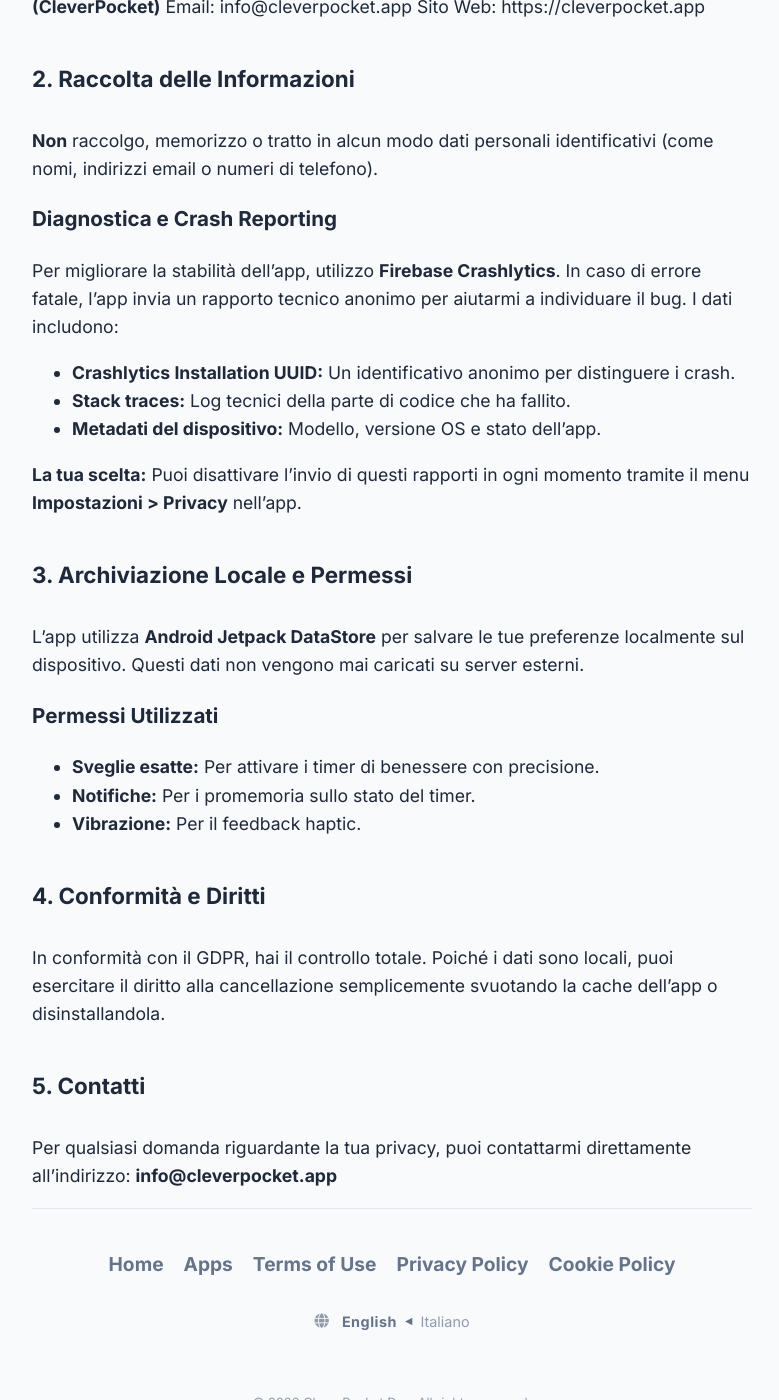
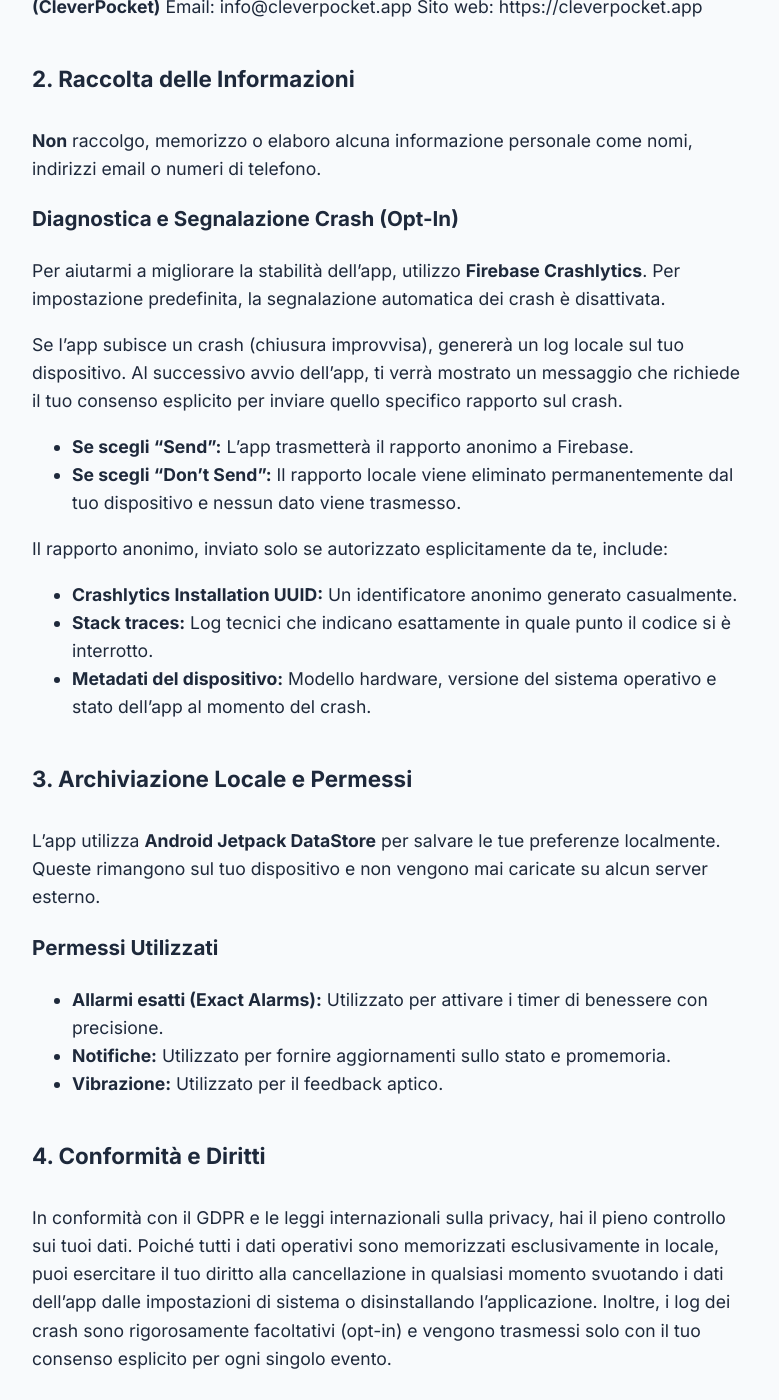
Before and after one commit to digitalcreat0r/sitoweb, a Jekyll site: the page built from policies/privacy-policy-screenrest_it.md, in a window 1280 px wide and 1400 px high, scrolled down 577 px. Shown: the whole window, without its empty margins (248-1027 px from the left). Built offline with Jekyll 4.4.1, drawn with Linux system fonts in a browser that asks for light colours; some of the changed text lies outside the part shown.

Commit message:
aggiornamento policy app

```diff
--- a/policies/privacy-policy-screenrest_it.md
+++ b/policies/privacy-policy-screenrest_it.md
@@ -9,35 +9,39 @@ back_text: Torna a ScreenRest
 
 *Ultimo aggiornamento: 15 maggio 2026*
 
-**ScreenRest** è un'applicazione sviluppata e gestita da **Oleksandr Bihansky** ("Io"), operante con il marchio **CleverPocket**. L'app è stata progettata seguendo il principio della "Privacy by Design": i tuoi dati appartengono a te. Questa applicazione è strutturata per funzionare interamente sul tuo dispositivo, garantendo stabilità tecnica e il massimo rispetto della tua privacy.
+**ScreenRest** è un'applicazione sviluppata e gestita da **Oleksandr Bihansky** ("io"), operante come **CleverPocket**. È costruita con un approccio "Privacy by Design": credo che i tuoi dati appartengano a te. Questa applicazione è progettata per funzionare principalmente sul tuo dispositivo, mantenendo elevati standard di stabilità tecnica e privacy.
 
 ## 1. Titolare del Trattamento
-Il titolare del trattamento dei dati per questa applicazione è:
+Il titolare del trattamento per questa applicazione è:
 **Oleksandr Bihansky (CleverPocket)**
 Email: {{ site.email }}
-Sito Web: {{ site.url }}
+Sito web: {{ site.url }}
 
 ## 2. Raccolta delle Informazioni
-**Non** raccolgo, memorizzo o tratto in alcun modo dati personali identificativi (come nomi, indirizzi email o numeri di telefono).
+**Non** raccolgo, memorizzo o elaboro alcuna informazione personale come nomi, indirizzi email o numeri di telefono.
 
-### Diagnostica e Crash Reporting
-Per migliorare la stabilità dell'app, utilizzo **Firebase Crashlytics**. In caso di errore fatale, l'app invia un rapporto tecnico anonimo per aiutarmi a individuare il bug. I dati includono:
-- **Crashlytics Installation UUID:** Un identificativo anonimo per distinguere i crash.
-- **Stack traces:** Log tecnici della parte di codice che ha fallito.
-- **Metadati del dispositivo:** Modello, versione OS e stato dell'app.
+### Diagnostica e Segnalazione Crash (Opt-In)
+Per aiutarmi a migliorare la stabilità dell'app, utilizzo **Firebase Crashlytics**. Per impostazione predefinita, la segnalazione automatica dei crash è disattivata.
 
-**La tua scelta:** Puoi disattivare l'invio di questi rapporti in ogni momento tramite il menu **Impostazioni > Privacy** nell'app.
+Se l'app subisce un crash (chiusura improvvisa), genererà un log locale sul tuo dispositivo. Al successivo avvio dell'app, ti verrà mostrato un messaggio che richiede il tuo consenso esplicito per inviare quello specifico rapporto sul crash.
+- **Se scegli "Send":** L'app trasmetterà il rapporto anonimo a Firebase.
+- **Se scegli "Don't Send":** Il rapporto locale viene eliminato permanentemente dal tuo dispositivo e nessun dato viene trasmesso.
+
+Il rapporto anonimo, inviato solo se autorizzato esplicitamente da te, include:
+- **Crashlytics Installation UUID:** Un identificatore anonimo generato casualmente.
+- **Stack traces:** Log tecnici che indicano esattamente in quale punto il codice si è interrotto.
+- **Metadati del dispositivo:** Modello hardware, versione del sistema operativo e stato dell'app al momento del crash.
 
 ## 3. Archiviazione Locale e Permessi
-L'app utilizza **Android Jetpack DataStore** per salvare le tue preferenze localmente sul dispositivo. Questi dati non vengono mai caricati su server esterni.
+L'app utilizza **Android Jetpack DataStore** per salvare le tue preferenze localmente. Queste rimangono sul tuo dispositivo e non vengono mai caricate su alcun server esterno.
 
 ### Permessi Utilizzati
-- **Sveglie esatte:** Per attivare i timer di benessere con precisione.
-- **Notifiche:** Per i promemoria sullo stato del timer.
-- **Vibrazione:** Per il feedback haptic.
+- **Allarmi esatti (Exact Alarms):** Utilizzato per attivare i timer di benessere con precisione.
+- **Notifiche:** Utilizzato per fornire aggiornamenti sullo stato e promemoria.
+- **Vibrazione:** Utilizzato per il feedback aptico.
 
 ## 4. Conformità e Diritti
-In conformità con il GDPR, hai il controllo totale. Poiché i dati sono locali, puoi esercitare il diritto alla cancellazione semplicemente svuotando la cache dell'app o disinstallandola.
+In conformità con il GDPR e le leggi internazionali sulla privacy, hai il pieno controllo sui tuoi dati. Poiché tutti i dati operativi sono memorizzati esclusivamente in locale, puoi esercitare il tuo diritto alla cancellazione in qualsiasi momento svuotando i dati dell'app dalle impostazioni di sistema o disinstallando l'applicazione. Inoltre, i log dei crash sono rigorosamente facoltativi (opt-in) e vengono trasmessi solo con il tuo consenso esplicito per ogni singolo evento.
 
-## 5. Contatti
-Per qualsiasi domanda riguardante la tua privacy, puoi contattarmi direttamente all'indirizzo: **{{ site.email }}**
+## 5. Informazioni di Contatto
+Se hai domande riguardanti la tua privacy, puoi contattarmi all'indirizzo: **{{ site.email }}**
```
Also changed, not shown: policies/privacy-policy-screenrest.md (+11 -7 lines).
